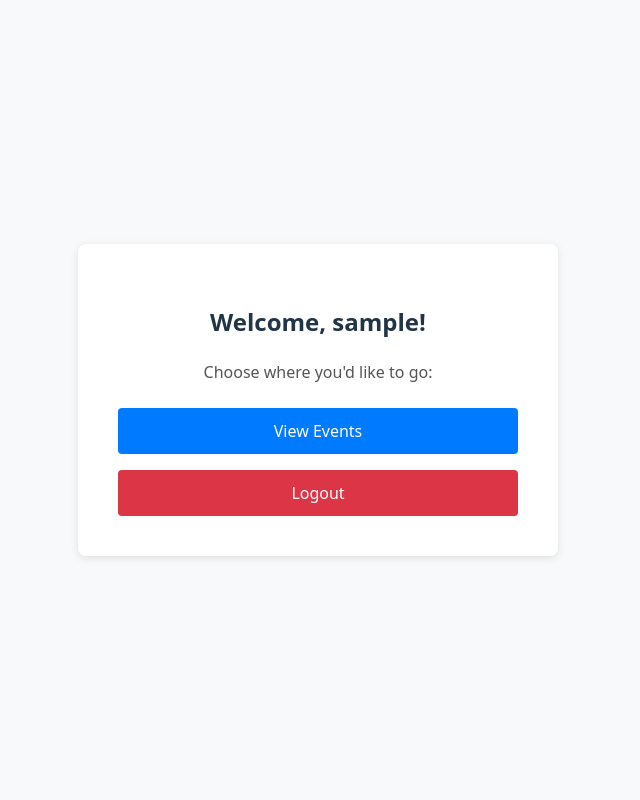
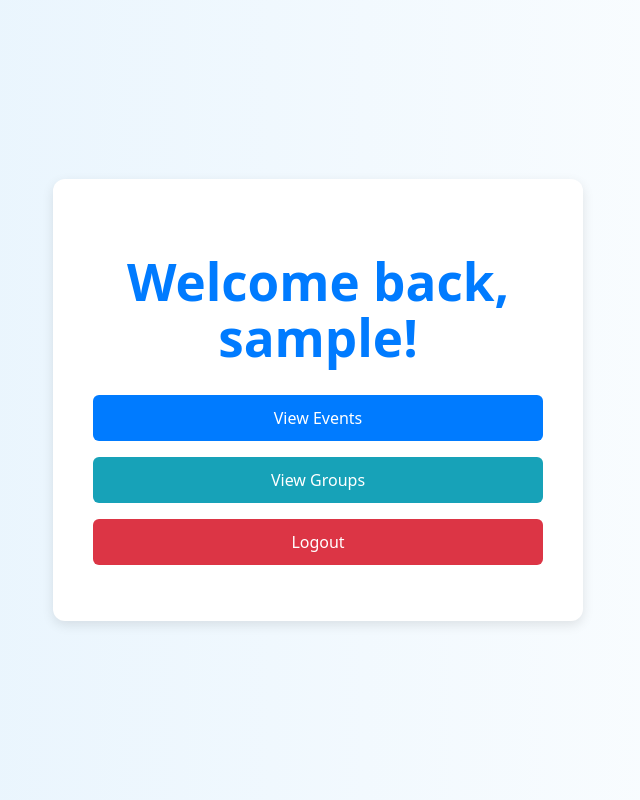
Before and after one commit to gssmpw/CS4090_Project, a React (Vite) app in the folder my-react-app/: page /dashboard in a window 1280 px wide. Shown: the whole page, without its empty margins (322-962 px from the left). Built offline with nearby package versions, Linux system fonts and the light colour scheme; sample sign-in values are in the browser's storage.

Commit message:
fixed a bug and added the JoinLeaveGroupPage and buttons to navigate there

```diff
--- a/my-react-app/src/App.jsx
+++ b/my-react-app/src/App.jsx
@@ -1,13 +1,35 @@
-import React, { useState } from "react";
+import React, { useState, useEffect } from "react";
 import { BrowserRouter as Router, Routes, Route, Navigate } from "react-router-dom";
 import LoginPage from "./pages/LoginPage";
 import EventsPage from "./pages/EventsPage";
-import DashboardPage from "./pages/DashboardPage"; // ✅ NEW
+import DashboardPage from "./pages/DashboardPage";
+import JoinLeaveGroupPage from "./pages/JoinLeaveGroupPage";
 
 function App() {
-  const [isLoggedIn, setIsLoggedIn] = useState(
-    !!localStorage.getItem("token") // so it stays logged in after refresh
-  );
+  // Load token and username from localStorage on startup
+  const [isLoggedIn, setIsLoggedIn] = useState(!!localStorage.getItem("token"));
+  const [username, setUsername] = useState(localStorage.getItem("username") || "");
+
+  // Keep localStorage in sync when username changes
+  useEffect(() => {
+    if (username) {
+      localStorage.setItem("username", username);
+    }
+  }, [username]);
+
+  // Handle login from LoginPage
+  const handleLogin = (username) => {
+    setIsLoggedIn(true);
+    setUsername(username);
+  };
+
+  // Handle logout (shared by all pages)
+  const handleLogout = () => {
+    localStorage.removeItem("username");
+    localStorage.removeItem("token");
+    setIsLoggedIn(false);
+    setUsername("");
+  };
 
   return (
     <Router>
@@ -16,20 +38,35 @@ function App() {
           path="/"
           element={
             isLoggedIn ? (
-              <Navigate to="/dashboard" /> // ✅ redirect to dashboard now
+              <Navigate to="/dashboard" />
             ) : (
-              <LoginPage onLogin={() => setIsLoggedIn(true)} />
+              <LoginPage onLogin={handleLogin} />
             )
           }
         />
         <Route
           path="/dashboard"
-          element={isLoggedIn ? <DashboardPage /> : <Navigate to="/" />}
+          element={
+            isLoggedIn ? (
+              <DashboardPage username={username} onLogout={handleLogout} />
+            ) : (
+              <Navigate to="/" />
+            )
+          }
         />
         <Route
           path="/events"
-          element={isLoggedIn ? <EventsPage /> : <Navigate to="/" />}
+          element={
+            isLoggedIn ? (
+              <EventsPage username={username} onLogout={handleLogout} />
+            ) : (
+              <Navigate to="/" />
+            )
+          }
         />
+        <Route
+          path="/view_groups"
+          element={isLoggedIn ? <JoinLeaveGroupPage /> : <Navigate to="/" />}/>
       </Routes>
     </Router>
   );
--- a/my-react-app/src/pages/DashboardPage.jsx
+++ b/my-react-app/src/pages/DashboardPage.jsx
@@ -1,77 +1,94 @@
 import React from "react";
 import { useNavigate } from "react-router-dom";
 
-export default function DashboardPage() {
+export default function DashboardPage({ username, onLogout }) {
   const navigate = useNavigate();
-  const username = localStorage.getItem("username");
 
   const handleGoToEvents = () => {
     navigate("/events");
   };
 
+  const handleGoToGroups = () => {
+    navigate("/view_groups");
+  };
+
   const handleLogout = () => {
-    localStorage.removeItem("username");
-    localStorage.removeItem("token");
+    onLogout();
     navigate("/");
   };
 
   return (
-    <div style={{
+    <div
+      style={{
         display: "flex",
         justifyContent: "center",
         alignItems: "center",
         minHeight: "100vh",
-      backgroundColor: "#f8f9fa"
-    }}>
-      <div style={{
+        background: "linear-gradient(to right, #e3f2fd, #ffffff)",
+      }}
+    >
+      <div
+        style={{
           width: "100%",
-        maxWidth: "400px",
+          maxWidth: "450px",
           backgroundColor: "white",
-        borderRadius: "8px",
-        boxShadow: "0 2px 8px rgba(0,0,0,0.1)",
+          borderRadius: "12px",
+          boxShadow: "0 4px 12px rgba(0,0,0,0.1)",
           padding: "40px",
-        textAlign: "center"
-      }}>
-        <h2 style={{ marginBottom: "20px" }}>Welcome, {username}!</h2>
-        <p style={{ color: "#555", marginBottom: "24px" }}>
-          Choose where you'd like to go:
-        </p>
+          textAlign: "center",
+        }}
+      >
+        <div style={{ marginBottom: "30px" }}>
+          <h1 style={{ marginBottom: "10px", color: "#007bff" }}>
+            Welcome back, {username}!
+          </h1>
+        </div>
 
+        {/* Buttons */}
+        <div>
           <button
             onClick={handleGoToEvents}
-          style={{
-            width: "100%",
-            padding: "12px",
-            backgroundColor: "#007bff",
-            color: "white",
-            border: "none",
-            borderRadius: "4px",
-            fontSize: "16px",
-            fontWeight: "500",
-            marginBottom: "16px",
-            cursor: "pointer"
-          }}
+            style={buttonStyle("#007bff", "#0056b3")}
           >
             View Events
           </button>
 
           <button
+            onClick={handleGoToGroups}
+            style={buttonStyle("#17a2b8", "#11707f")}
+          >
+            View Groups
+          </button>
+
+          <button
             onClick={handleLogout}
-          style={{
-            width: "100%",
-            padding: "12px",
-            backgroundColor: "#dc3545",
-            color: "white",
-            border: "none",
-            borderRadius: "4px",
-            fontSize: "16px",
-            fontWeight: "500",
-            cursor: "pointer"
-          }}
+            style={buttonStyle("#dc3545", "#a71d2a")}
           >
             Logout
           </button>
         </div>
       </div>
+    </div>
   );
 }
+
+// Helper for consistent button styles
+function buttonStyle(baseColor, hoverColor) {
+  return {
+    width: "100%",
+    padding: "12px",
+    backgroundColor: baseColor,
+    color: "white",
+    border: "none",
+    borderRadius: "6px",
+    fontSize: "16px",
+    fontWeight: "500",
+    marginBottom: "16px",
+    cursor: "pointer",
+    transition: "0.2s ease",
+    ...(hoverColor && {
+      onMouseOver: (e) => (e.target.style.backgroundColor = hoverColor),
+      onMouseOut: (e) => (e.target.style.backgroundColor = baseColor),
+    }),
+  };
+}
--- /dev/null
+++ b/my-react-app/src/pages/JoinLeaveGroupPage.jsx
@@ -0,0 +1,10 @@
+import React from "react";
+
+export default function JoinLeaveGroupPage() {
+  return (
+    <div style={{ textAlign: "center", marginTop: "100px" }}>
+      <h2>Join or Leave Groups</h2>
+      <p>This is where you’ll manage your groups.</p>
+    </div>
+  );
+}
--- a/my-react-app/src/pages/LoginPage.jsx
+++ b/my-react-app/src/pages/LoginPage.jsx
@@ -24,7 +24,7 @@ export default function LoginPage({ onLogin }) {
         const data = await response.json();
         localStorage.setItem('username', data.username);
         localStorage.setItem('token', data.token);
-        onLogin();
+        onLogin(data.username);
       } else {
         const errorData = await response.json();
         setError(errorData.detail || 'Invalid username or password');
```
Lines whose indentation alone changed are shown as unchanged.
